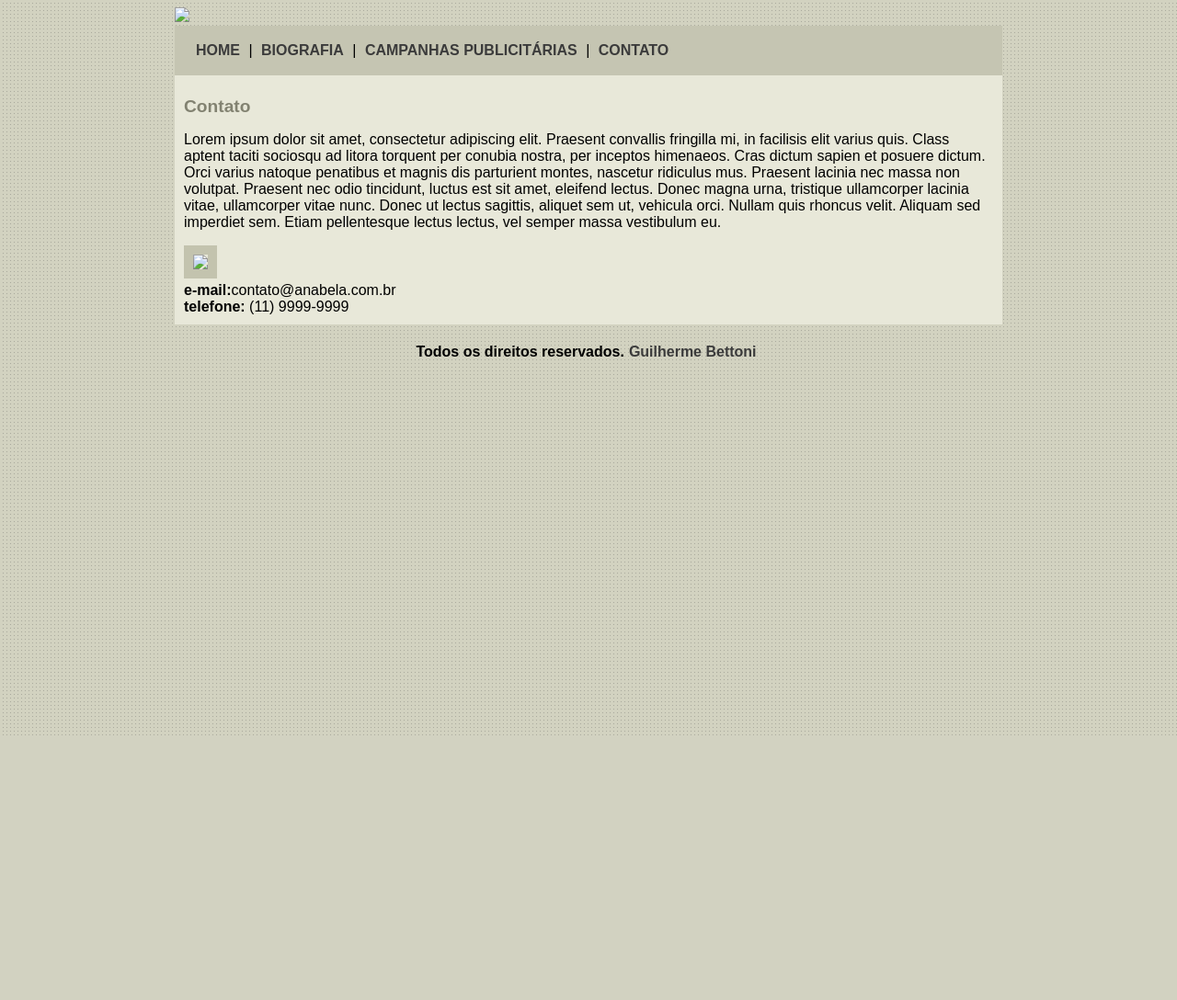
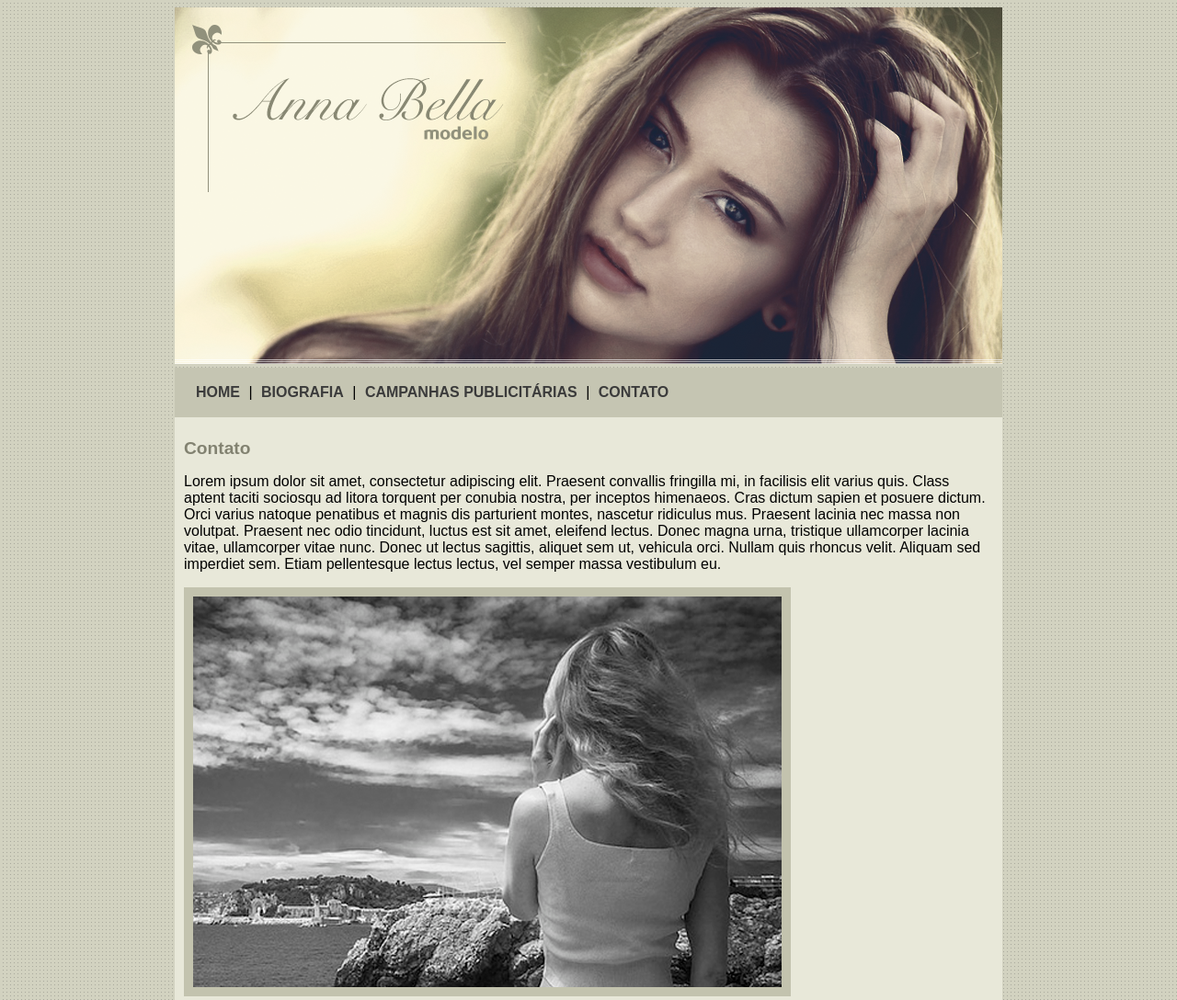
Before and after one commit to guiBettoni/projetoAnaBela, a plain HTML site: page contato.html in a window 1280 px wide. Shown: the top 1088 px of the page at 92% size. Before the commit the page ends 800 px from the top, so only its background shows below. Drawn offline with Linux system fonts and the light colour scheme; files whose address does not match are found by name.

Commit message:
Update contato.html

```diff
--- a/contato.html
+++ b/contato.html
@@ -9,7 +9,7 @@
 
     <div id="principal"><!--inicio do conteudo-->
 
-        <img src="imagens/capa.png">
+        <img src="capa.png">
 
         <div id="menu">
             <a href="index.html">HOME</a> |
@@ -23,7 +23,7 @@
             <p>
                 Lorem ipsum dolor sit amet, consectetur adipiscing elit. Praesent convallis fringilla mi, in facilisis elit varius quis. Class aptent taciti sociosqu ad litora torquent per conubia nostra, per inceptos himenaeos. Cras dictum sapien et posuere dictum. Orci varius natoque penatibus et magnis dis parturient montes, nascetur ridiculus mus. Praesent lacinia nec massa non volutpat. Praesent nec odio tincidunt, luctus est sit amet, eleifend lectus. Donec magna urna, tristique ullamcorper lacinia vitae, ullamcorper vitae nunc. Donec ut lectus sagittis, aliquet sem ut, vehicula orci. Nullam quis rhoncus velit. Aliquam sed imperdiet sem. Etiam pellentesque lectus lectus, vel semper massa vestibulum eu.
             </p>
-            <img src="imagens/foto1.png" class="img-campanha">
+            <img src="foto1.png" class="img-campanha">
             <div>
                 <strong>e-mail:</strong>contato@anabela.com.br<br>
                 <strong>telefone:</strong> (11) 9999-9999
@@ -36,4 +36,5 @@
     </div>
 
 </body>
+
 </html>
```
